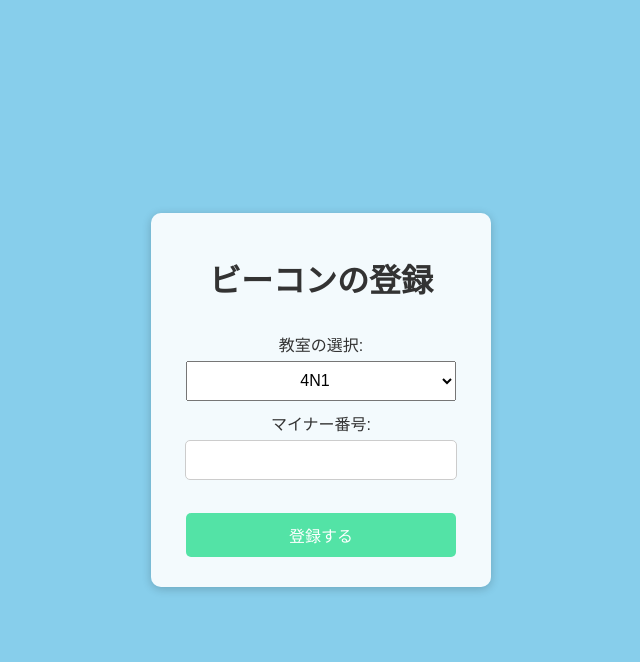
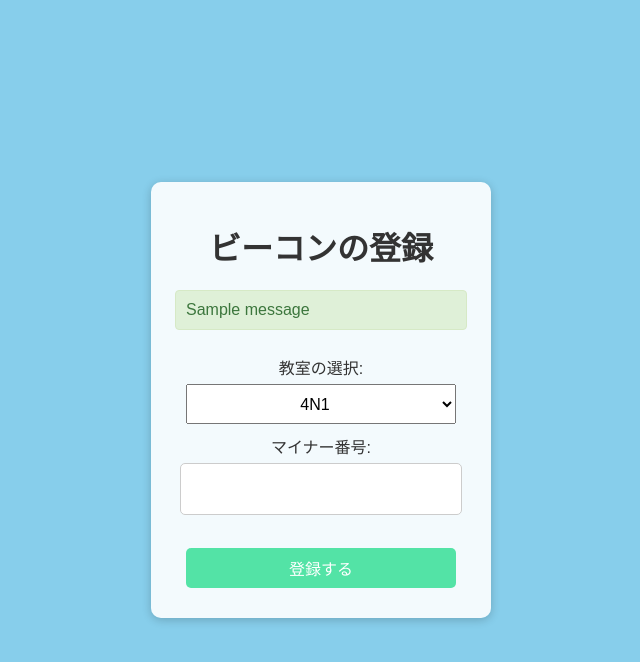
Before and after one commit to 211032/sotsuken, a Django app: page /register_beacon/ in a window 1280 px wide. Shown: the top 662 px of the page, without its empty margins (319-959 px from the left). Run offline with Django 5.2, Linux system fonts and the light colour scheme; data comes from the database, SQL or seed files in the repository; both versions use the stored data as it was after the commit; tables that the repository leaves empty hold one stand-in row (values such as "Sample post"); one stand-in notice (Sample message) is shown; parts of the project's set-up code (start-up, migrations or seed data) failed here and were passed over.

Commit message:
11/07　beacon登録（終了）

```diff
--- a/application/models.py
+++ b/application/models.py
@@ -67,4 +67,4 @@ class Timetable(models.Model):
 class Equipment(models.Model):
     device_id = models.AutoField(primary_key=True)  # 機器IDを主キーに設定
     location = models.ForeignKey('Classroom',on_delete=models.CASCADE)  # 場所
-    minor = models.IntegerField()
+    minor = models.IntegerField(unique=True)  # minorを一意にする
--- a/application/views.py
+++ b/application/views.py
@@ -231,17 +231,24 @@ def subject_registration(request):
 
 # beacon登録
 def register_beacon(request):
-    # POSTリクエストでビーコンデータを登録
     if request.method == 'POST':
         location_id = request.POST.get('location')
         minor = request.POST.get('minor')
+
+        # `minor` の重複チェック
+        if Equipment.objects.filter(minor=minor).exists():
+            messages.error(request, "このビーコンのminorはすでに登録されています。")
+            # `redirect` ではなく `render` でエラーメッセージを表示
+            classrooms = Classroom.objects.all()
+            return render(request, 'register_beacon.html', {'classrooms': classrooms})
 
         # 教室の確認
         try:
             classroom = Classroom.objects.get(classroom_id=location_id)
         except Classroom.DoesNotExist:
             messages.error(request, "指定された教室が見つかりませんでした。")
-            return redirect('register_beacon')
+            classrooms = Classroom.objects.all()
+            return render(request, 'register_beacon.html', {'classrooms': classrooms})
 
         # ビーコンデータを保存
         Equipment.objects.create(
@@ -252,6 +259,5 @@ def register_beacon(request):
         messages.success(request, "ビーコンが正常に登録されました！")
         return redirect('adomin_teacher_home')
 
-    # GETリクエスト時は教室一覧を表示する
     classrooms = Classroom.objects.all()
     return render(request, 'register_beacon.html', {'classrooms': classrooms})
--- a/templates/register_beacon.html
+++ b/templates/register_beacon.html
@@ -8,29 +8,53 @@
 </head>
 <style>
     .size {
-         width: 270px; /* 横幅を設定 */
-        height: 40px; /* 高さを設定 */
-        font-size: 16px; /* 文字サイズを設定 */
-        text-align: center; /* 文字を中央に配置 */
-        padding: 5px; /* 内側に余白を設定 */
+         width: 270px;
+         height: 40px;
+         font-size: 16px;
+         text-align: center;
+         padding: 5px;
+    }
+    .alert {
+        padding: 10px;
+        margin-bottom: 15px;
+        border: 1px solid transparent;
+        border-radius: 4px;
+        width: 270px;
+    }
+    .alert-success {
+        color: #3c763d;
+        background-color: #dff0d8;
+        border-color: #d6e9c6;
+    }
+    .alert-error {
+        color: #a94442;
+        background-color: #f2dede;
+        border-color: #ebccd1;
     }
 </style>
 <body>
+    <!-- フォーム -->
+    <form method="post" action="{% url 'register_beacon' %}">
+        {% csrf_token %}
+        <h1>ビーコンの登録</h1>
 
-    <form method="post" action="{% url 'register_beacon' %}">
-    <h1>ビーコンの登録</h1>
-        {% csrf_token %}
+    <!-- メッセージ表示部分 -->
+    {% if messages %}
+        {% for message in messages %}
+            <div class="alert alert-{{ message.tags }}">{{ message }}</div>
+        {% endfor %}
+    {% endif %}
         <label for="location">教室の選択:</label>
-        <select class="size"  name="location" required>
+        <select class="size" name="location" required>
             {% for classroom in classrooms %}
                 <option value="{{ classroom.classroom_id }}">{{ classroom.classroom_name }}</option>
             {% endfor %}
         </select>
 
         <label for="minor">マイナー番号:</label>
-        <input type="number" name="minor" required><br>
+        <input class="size" type="number" name="minor" required><br>
 
-        <button type="submit">登録する</button>
+        <button class="size" type="submit">登録する</button>
     </form>
 </body>
 </html>
```
Also changed, not shown: application/migrations/0002_alter_equipment_minor.py (added), db.sqlite3.
